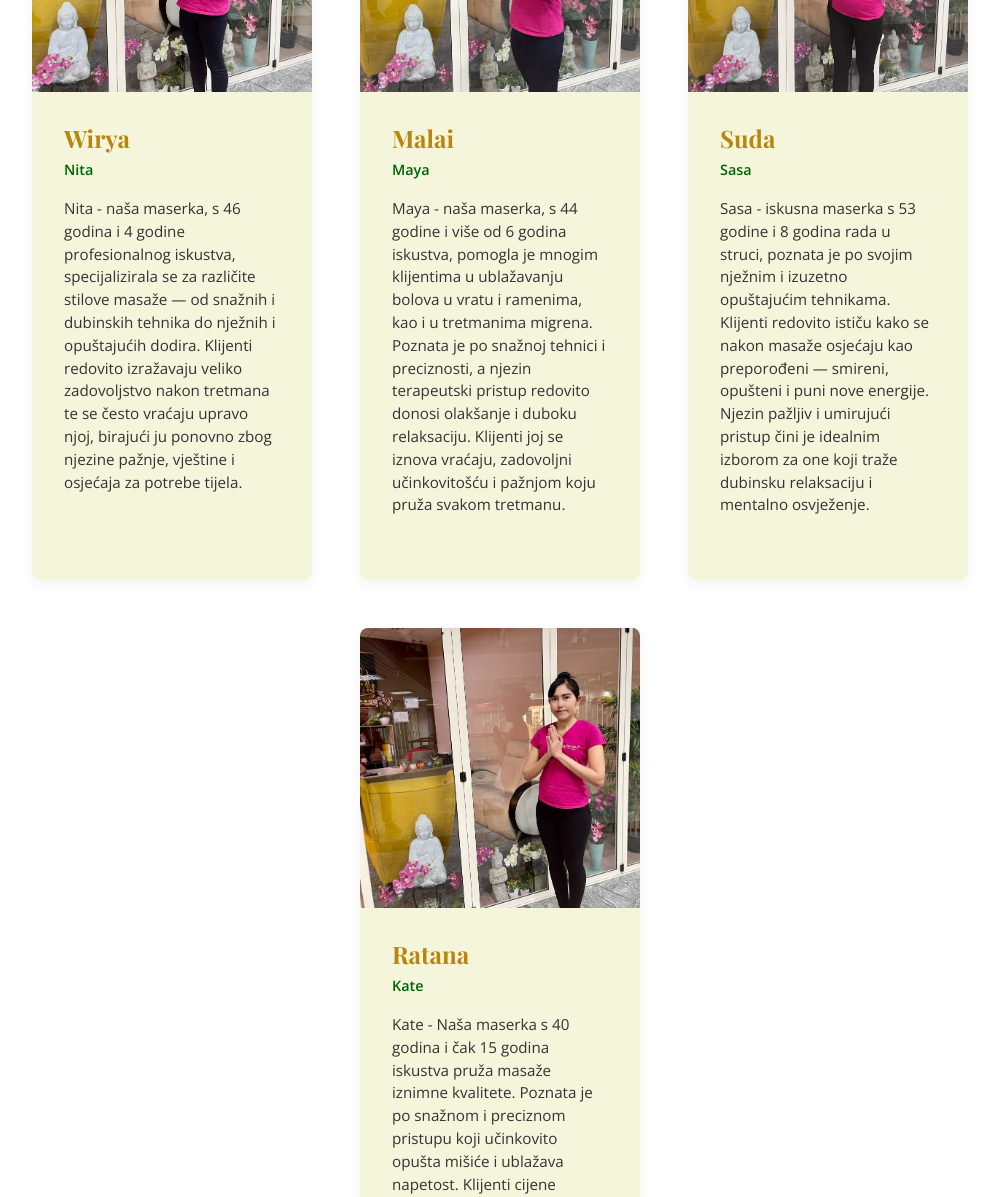
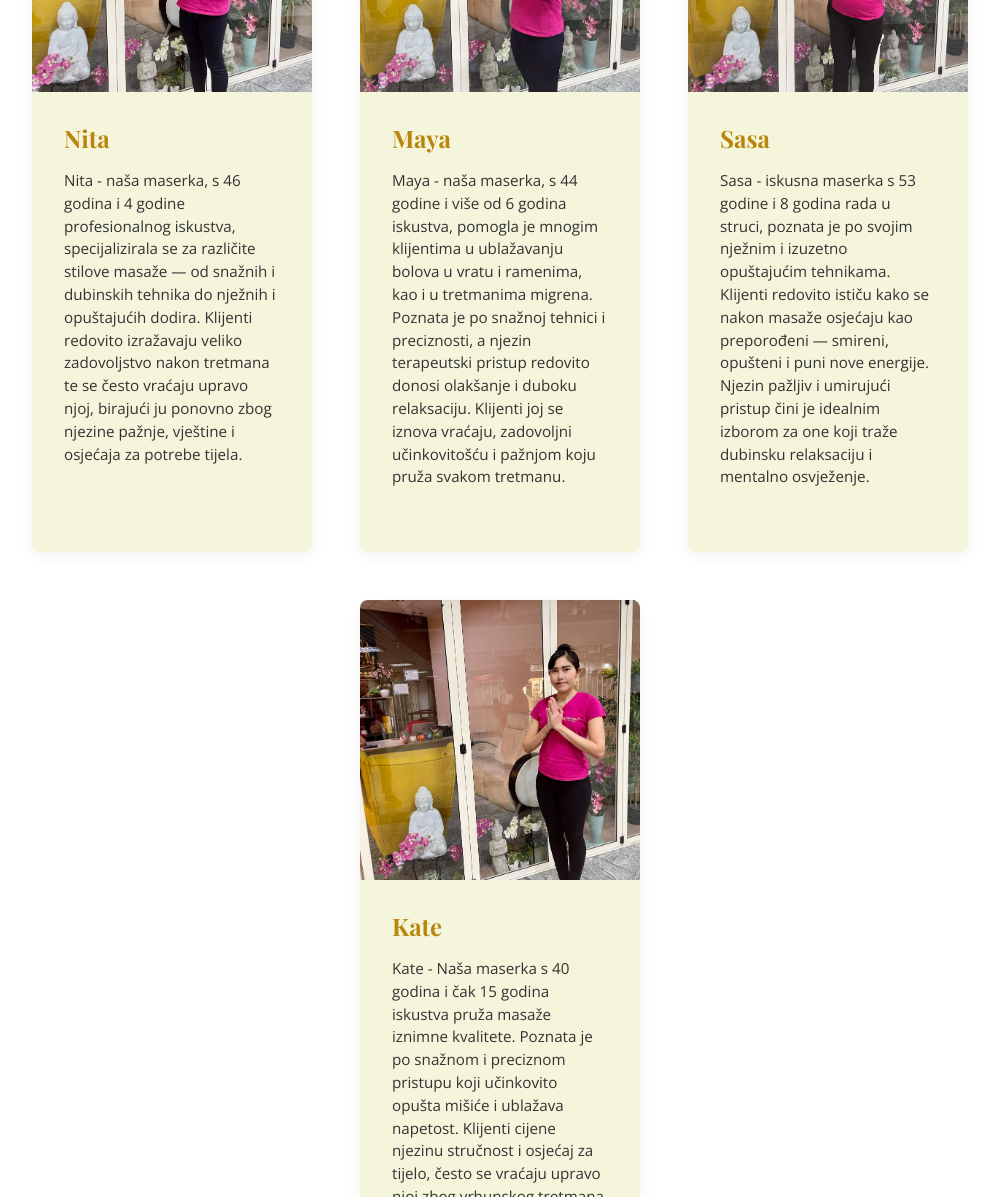
Before and after one commit to filipfisic/thaimar-website, a plain HTML site: page index.html in a window 1280 px wide. Shown: the part 3380-4577 px from the top of the page, without its empty margins (140-1139 px from the left). Drawn offline with nearby package versions, Linux system fonts and the light colour scheme.

Commit message:
Update index.html

```diff
--- a/index.html
+++ b/index.html
@@ -181,8 +181,8 @@
                         <img src="images/nita.jpg" alt="Nita">
                     </div>
                     <div class="team-member-info">
-                        <h3>Wirya</h3>
-                        <p class="team-member-title">Nita</p>
+                        <h3>Nita</h3>
+                        <p class="team-member-title"></p>
                         <p class="team-member-desc">Nita - naša maserka, s 46 godina i 4 godine profesionalnog iskustva, specijalizirala se za različite stilove masaže — od snažnih i dubinskih tehnika do nježnih i opuštajućih dodira. Klijenti redovito izražavaju veliko zadovoljstvo nakon tretmana te se često vraćaju upravo njoj, birajući ju ponovno zbog njezine pažnje, vještine i osjećaja za potrebe tijela.</p>
                     </div>
                 </div>
@@ -192,8 +192,8 @@
                         <img src="images/maya.jpg" alt="Maya">
                     </div>
                     <div class="team-member-info">
-                        <h3>Malai</h3>
-                        <p class="team-member-title">Maya</p>
+                        <h3>Maya</h3>
+                        <p class="team-member-title"></p>
                         <p class="team-member-desc">Maya - naša maserka, s 44 godine i više od 6 godina iskustva, pomogla je mnogim klijentima u ublažavanju bolova u vratu i ramenima, kao i u tretmanima migrena. Poznata je po snažnoj tehnici i preciznosti, a njezin terapeutski pristup redovito donosi olakšanje i duboku relaksaciju. Klijenti joj se iznova vraćaju, zadovoljni učinkovitošću i pažnjom koju pruža svakom tretmanu.</p>
                     </div>
                 </div>
@@ -203,8 +203,8 @@
                         <img src="images/sasa.jpg" alt="Sasa">
                     </div>
                     <div class="team-member-info">
-                        <h3>Suda</h3>
-                        <p class="team-member-title">Sasa</p>
+                        <h3>Sasa</h3>
+                        <p class="team-member-title"></p>
                         <p class="team-member-desc">Sasa - iskusna maserka s 53 godine i 8 godina rada u struci, poznata je po svojim nježnim i izuzetno opuštajućim tehnikama. Klijenti redovito ističu kako se nakon masaže osjećaju kao preporođeni — smireni, opušteni i puni nove energije. Njezin pažljiv i umirujući pristup čini je idealnim izborom za one koji traže dubinsku relaksaciju i mentalno osvježenje.</p>
                     </div>
                 </div>
@@ -214,8 +214,8 @@
                         <img src="images/kate.jpg" alt="Kate">
                     </div>
                     <div class="team-member-info">
-                        <h3>Ratana</h3>
-                        <p class="team-member-title">Kate</p>
+                        <h3>Kate</h3>
+                        <p class="team-member-title"></p>
                         <p class="team-member-desc">Kate - Naša maserka s 40 godina i čak 15 godina iskustva pruža masaže iznimne kvalitete. Poznata je po snažnom i preciznom pristupu koji učinkovito opušta mišiće i ublažava napetost. Klijenti cijene njezinu stručnost i osjećaj za tijelo, često se vraćaju upravo njoj zbog vrhunskog tretmana i vidljivih rezultata već nakon prve masaže.</p>
                     </div>
                 </div>
```
